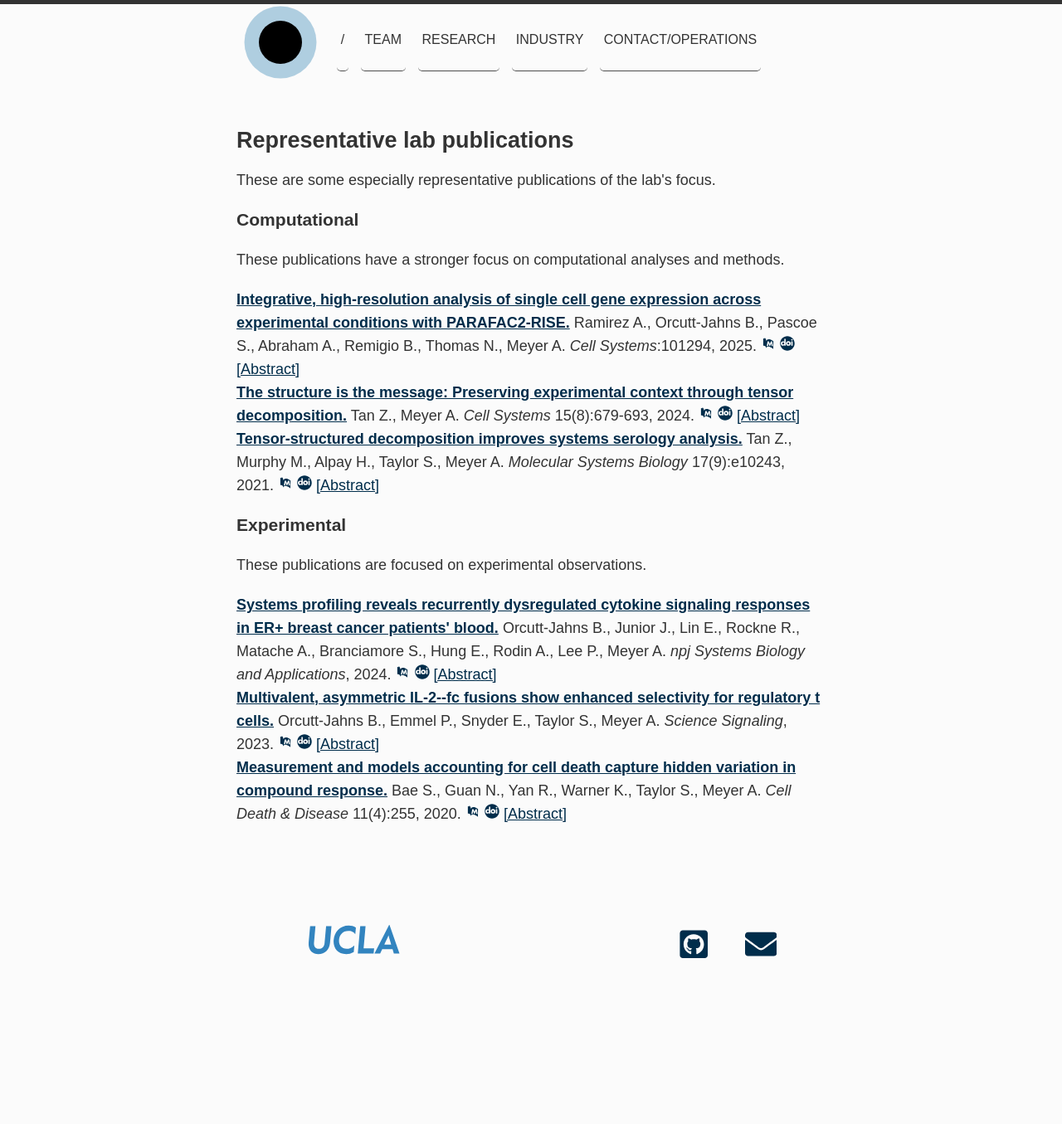
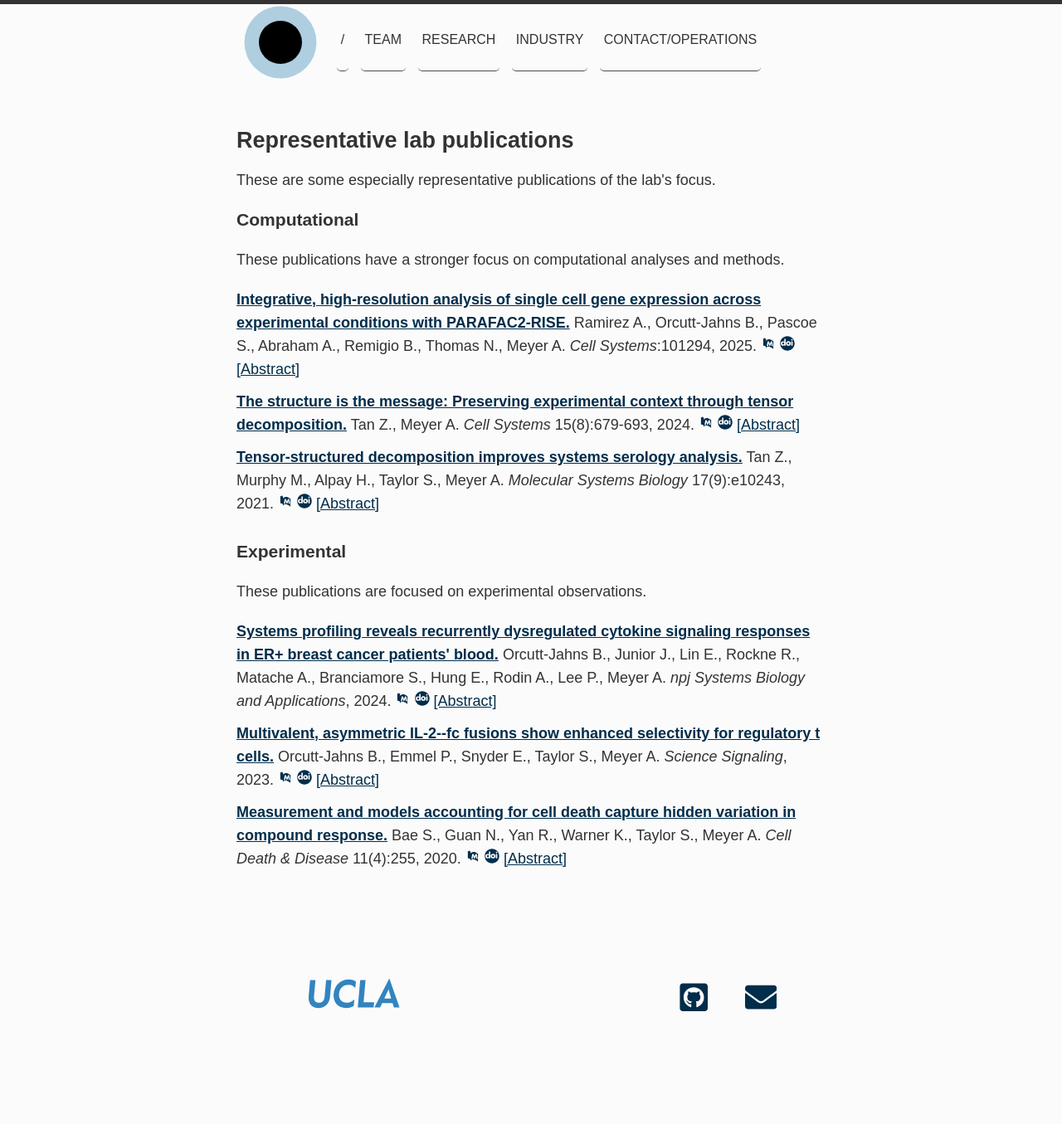
Before and after one commit to meyer-lab/asmlab.org, a Jekyll site: the page built from publications/examples.html, in a window 1280 px wide. Shown: the whole page at 83% size. Built offline with Jekyll 4.4.1, drawn with Linux system fonts in a browser that asks for light colours; some web fonts are replaced; before the commit the page ends 1290 px from its top, so only the background shows below that.

Commit message:
Adjust formatting

```diff
--- a/public/css/main.scss
+++ b/public/css/main.scss
@@ -101,6 +101,7 @@ dt {
 dd {
   float: left;
   width: 100%;
+  margin-bottom: 0.6em;
 }
 
 dd.bibliography {
```
